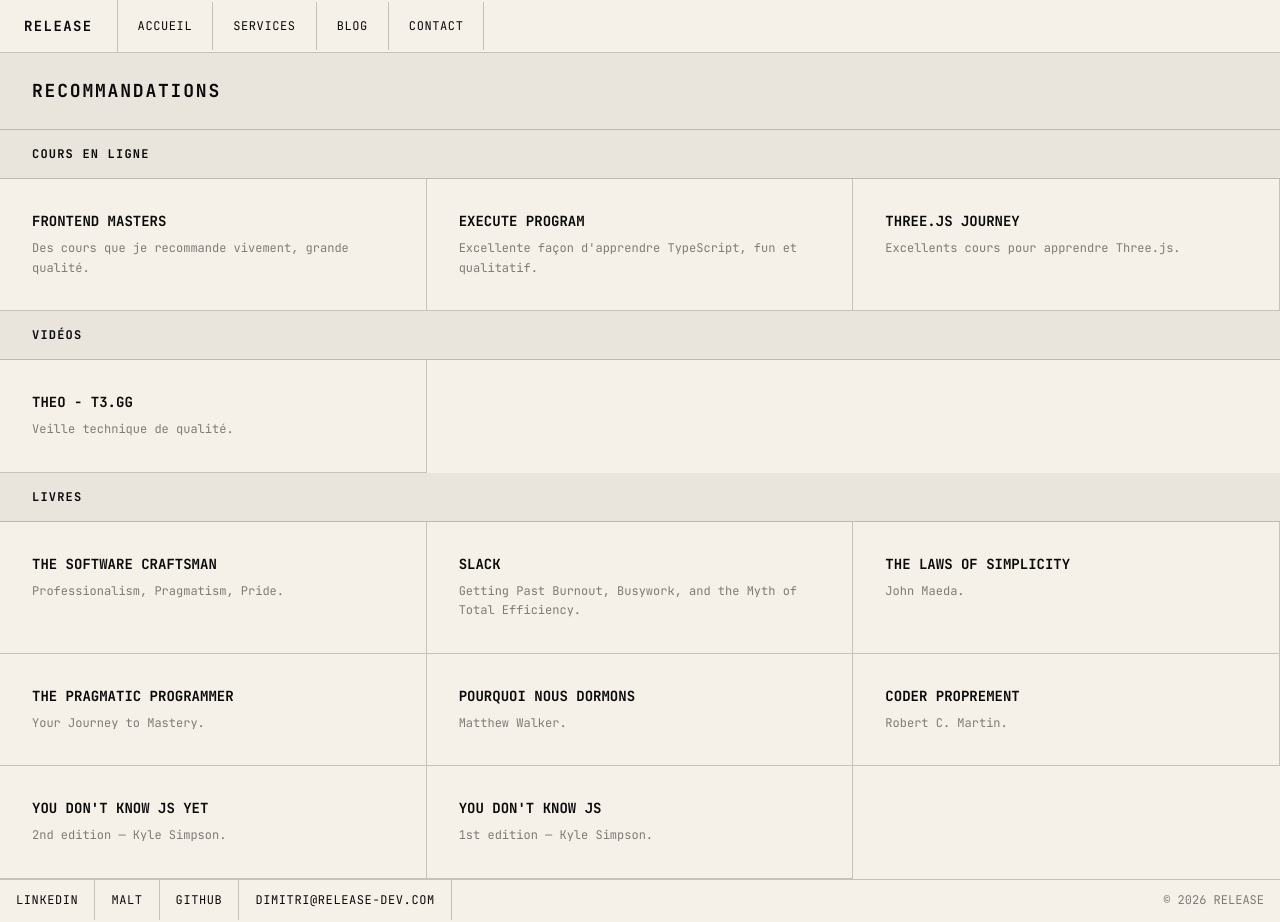
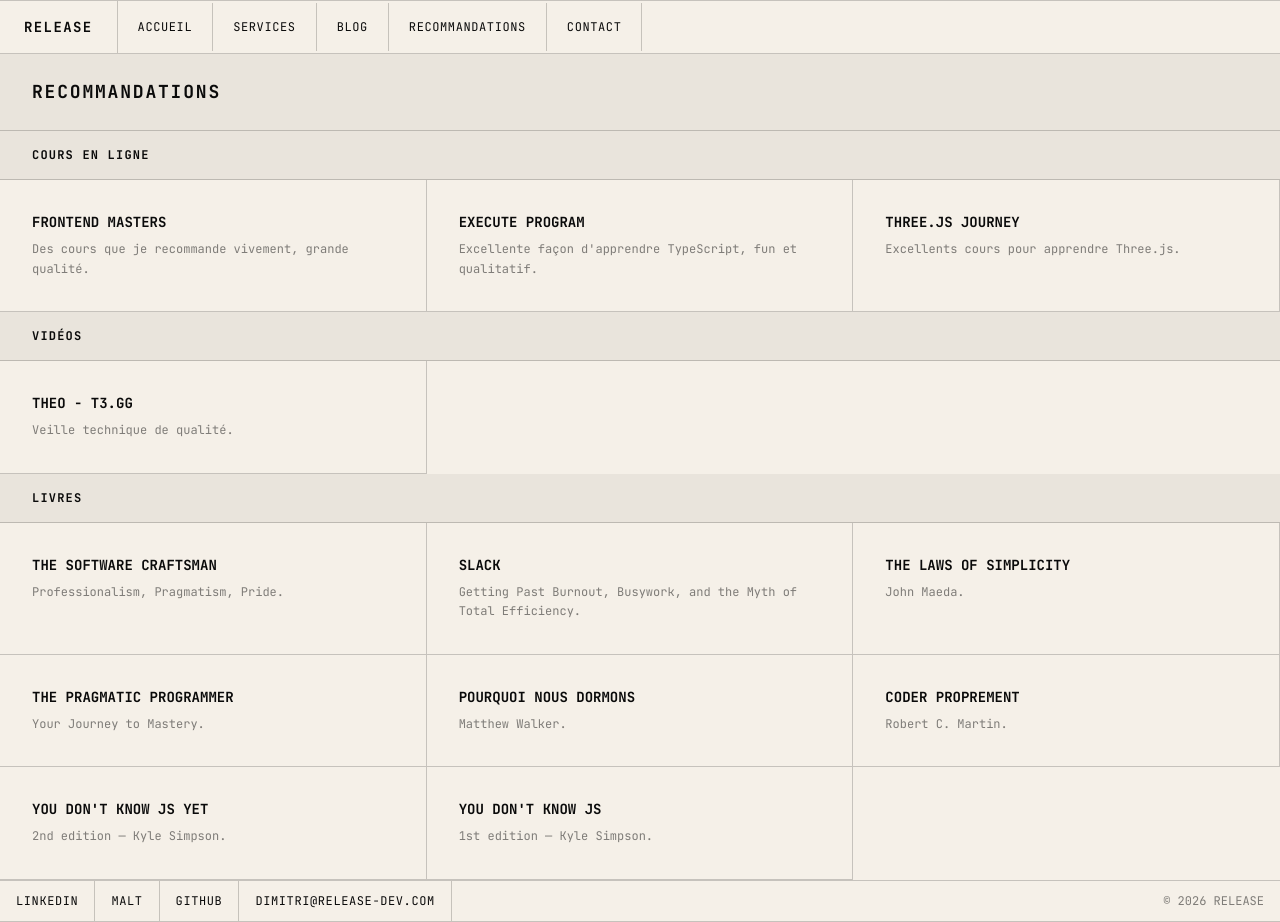
Before and after one commit to dimitri-bourreau/release-dev, a Next.js app: page /recommandations in a window 1280 px wide. Built offline with nearby package versions, Linux system fonts and the light colour scheme.

Commit message:
style: add vertical borders for header & footer for overscrolls

```diff
--- a/src/components/footer.component.tsx
+++ b/src/components/footer.component.tsx
@@ -7,7 +7,7 @@
 
 export function Footer() {
   return (
-    <footer className="border-border flex flex-wrap items-center border-t">
+    <footer className="border-border flex flex-wrap items-center border-y">
       {footerLinks.map((link) => (
         <a
           key={link.label}
--- a/src/components/header.component.tsx
+++ b/src/components/header.component.tsx
@@ -4,12 +4,13 @@
   { label: 'Accueil', href: '/' },
   { label: 'Services', href: '/services' },
   { label: 'Blog', href: '/blog' },
+  { label: 'Recommandations', href: '/recommandations' },
   { label: 'Contact', href: '/contact' },
 ]
 
 export function Header() {
   return (
-    <header className="border-border flex items-center border-b">
+    <header className="border-border flex items-center border-y">
       <Link
         href="/"
         className="border-border border-r px-6 py-4 text-sm font-bold tracking-widest uppercase"
```
